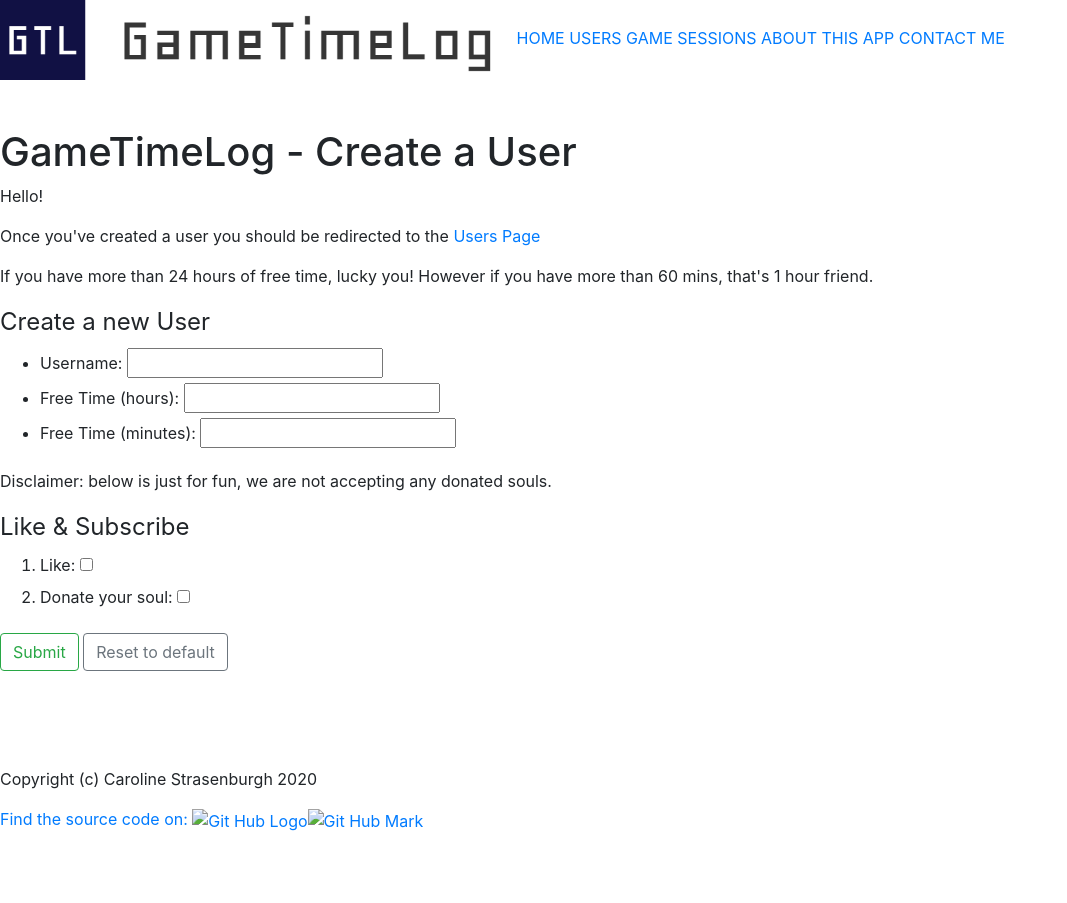
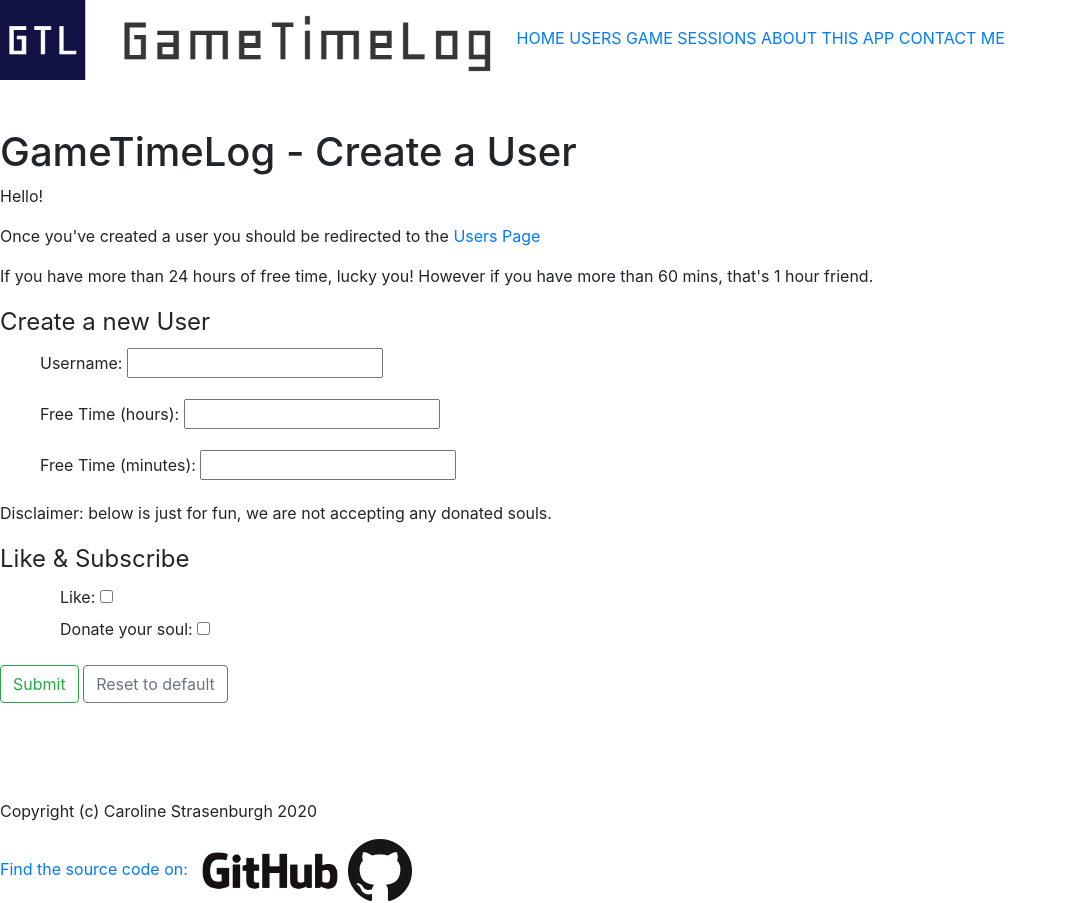
Before and after one commit to CarolineS-QA/hwa-game-time-log, a plain HTML site: page src/main/resources/static/html/UserCreation.html in a window 1280 px wide. Shown: the whole page, without its empty margins (0-1067 px from the left). Before the commit the page ends 833 px from the top, so only its background shows below. Drawn offline with nearby package versions, Linux system fonts and the light colour scheme.

Commit message:
fixed image links in footer, added form styles to create user

```diff
--- a/src/main/resources/static/html/UserCreation.html
+++ b/src/main/resources/static/html/UserCreation.html
@@ -39,18 +39,18 @@
             <fieldset>
                 <legend>Create a new User</legend>
                 <ul>
-                    <li>
+                    <div class="form-group">
                         <label for="username">Username: </label>
                         <input id="username" name="username" type ="text" />
-                    </li>
-                    <li>
+                    </div>
+                    <div class="form-group">
                         <label for="freeTimeHours">Free Time (hours): </label>
                         <input id="freeTimeHours" name="freeTimeHours" type="number" />
-                    </li>
-                    <li>
+                    </div>
+                    <div class="form-group">
                         <label for="freeTimeMinutes">Free Time (minutes): </label>
                         <input id="freeTimeMinutes" name="freeTimeMinutes" type="number" />
-                    </li>
+                    </div>
 
                     <!-- For future use... also a password.
                     <li>
@@ -68,11 +68,11 @@
             <fieldset>
                 <legend>Like & Subscribe</legend>
                 <ol>
-                    <li>
+                    <li class="form-check">
                         <label for="like">Like: </label>
                         <input id="like" value="like" type="checkbox" name="subs"/>
                     </li>
-                    <li>
+                    <li class="form-check">
                         <label for="donate">Donate your soul: </label>
                         <input id="donate" value="donate" type="checkbox" name="subs"/>
                     </li>
@@ -93,7 +93,7 @@
 <footer>
     <br><br><br><br>
         <p>Copyright (c) Caroline Strasenburgh 2020</p>
-        <a href="https://github.com/CarolineS-QA/hwa-game-time-log">Find the source code on: <img id="GitHubLogoTxt" src="./img/GitHub_Logo.png" alt="Git Hub Logo"><img id="GitHubLogoIcon" src="./img/GitHub-Mark-64px.png" alt="Git Hub Mark"></a>
+        <a href="https://github.com/CarolineS-QA/hwa-game-time-log">Find the source code on: <img id="GitHubLogoTxt" src="../img/GitHub_Logo.png" alt="Git Hub Logo"><img id="GitHubLogoIcon" src="../img/GitHub-Mark-64px.png" alt="Git Hub Mark"></a>
 </footer>
 <!--Scripts-->
 <script src="https://code.jquery.com/jquery-3.4.1.slim.min.js" integrity="sha384-J6qa4849blE2+poT4WnyKhv5vZF5SrPo0iEjwBvKU7imGFAV0wwj1yYfoRSJoZ+n" crossorigin="anonymous"></script>
```
Also changed, not shown: src/main/resources/static/html/AboutTheApp.html (+1 -1 lines), src/main/resources/static/html/AllGameSessions.html (+1 -1 lines), src/main/resources/static/html/AllUsers.html (+1 -1 lines), src/main/resources/static/html/GameSessions.html (+1 -1 lines), src/main/resources/static/html/Users.html (+1 -1 lines).
